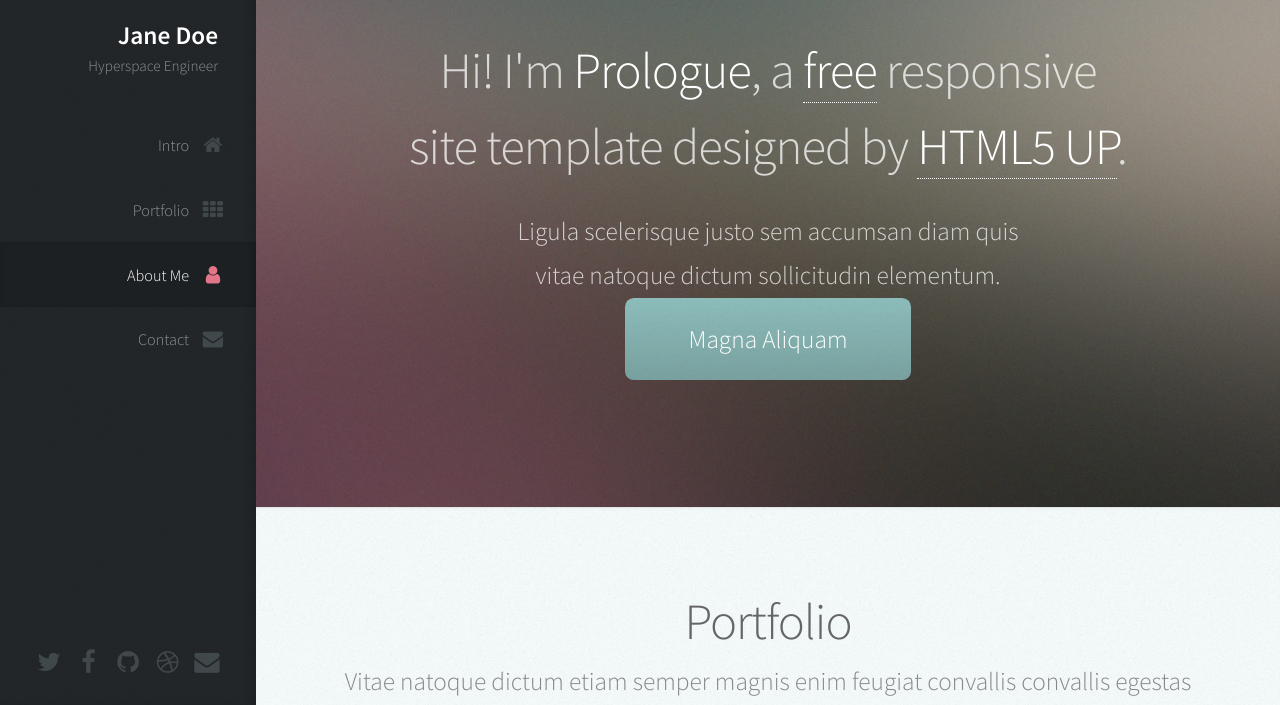
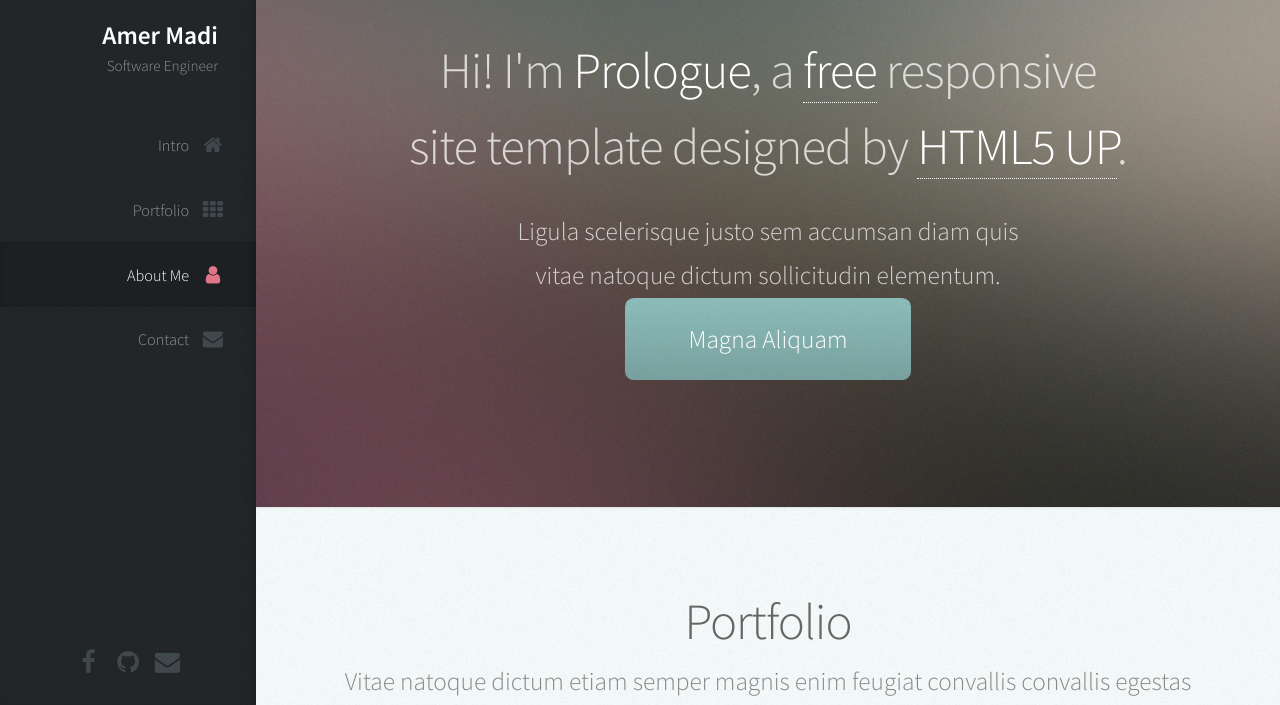
Before and after one commit to Amer-bit/portfolio, a plain HTML site: page index.html in a window 1280 px wide. Shown: the part 95-800 px from the top of the page. Drawn offline with Linux system fonts and the light colour scheme; files whose address does not match are found by name.

Commit message:
SMACSS tree ready

```diff
--- a/index.html
+++ b/index.html
@@ -21,8 +21,8 @@
 					<!-- Logo -->
 						<div id="logo">
 							<span class="image avatar48"><img src="images/avatar.jpg" alt="" /></span>
-							<h1 id="title">Jane Doe</h1>
-							<p>Hyperspace Engineer</p>
+							<h1 id="title">Amer Madi</h1>
+							<p>Software Engineer</p>
 						</div>
 
 					<!-- Nav -->
@@ -41,10 +41,10 @@
 
 					<!-- Social Icons -->
 						<ul class="icons">
-							<li><a href="#" class="icon fa-twitter"><span class="label">Twitter</span></a></li>
+							<!-- <li><a href="#" class="icon fa-twitter"><span class="label">Twitter</span></a></li> -->
 							<li><a href="#" class="icon fa-facebook"><span class="label">Facebook</span></a></li>
-							<li><a href="#" class="icon fa-github"><span class="label">Github</span></a></li>
-							<li><a href="#" class="icon fa-dribbble"><span class="label">Dribbble</span></a></li>
+							<li><a href="https://github.com/Amer-bit" class="icon fa-github"><span class="label">Github</span></a></li>
+							<!-- <li><a href="#" class="icon fa-dribbble"><span class="label">Dribbble</span></a></li> -->
 							<li><a href="#" class="icon fa-envelope"><span class="label">Email</span></a></li>
 						</ul>
 
```
